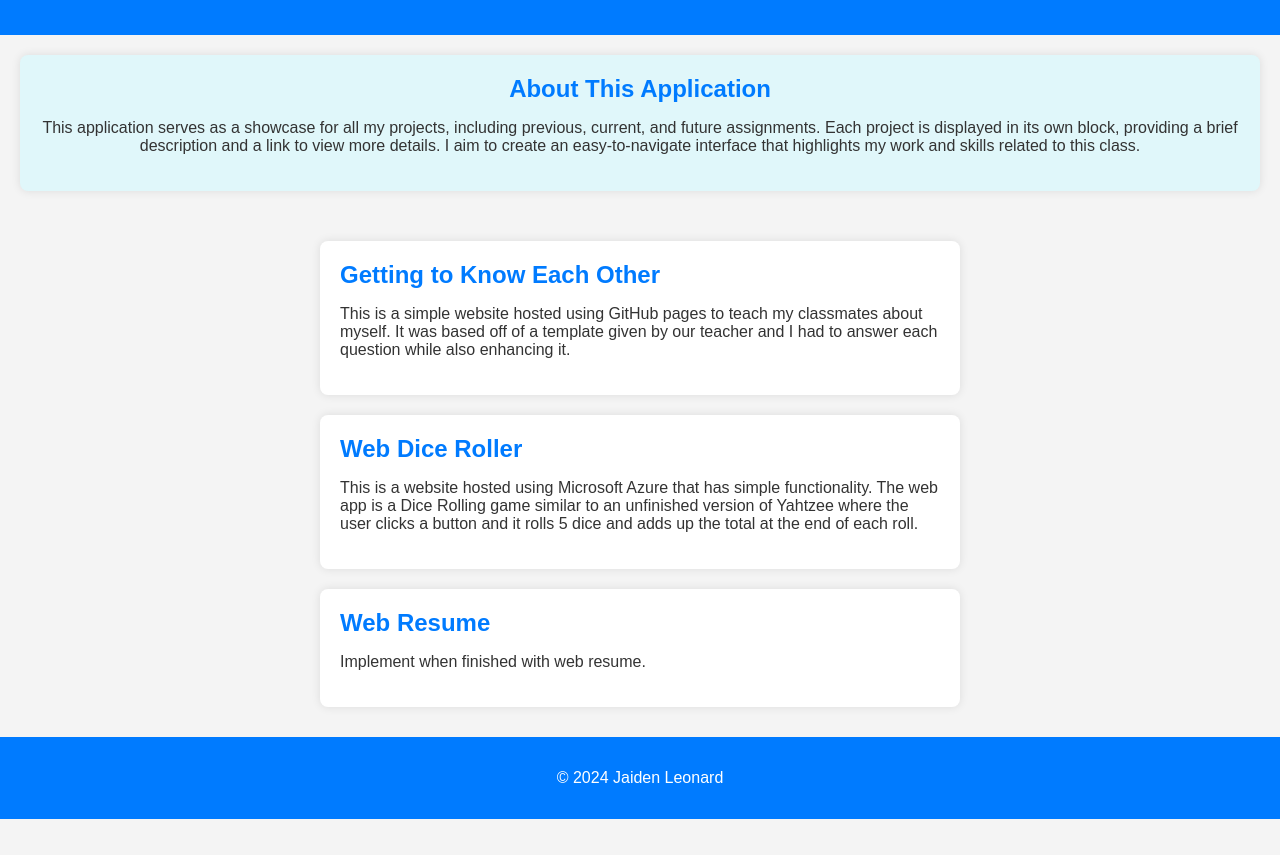
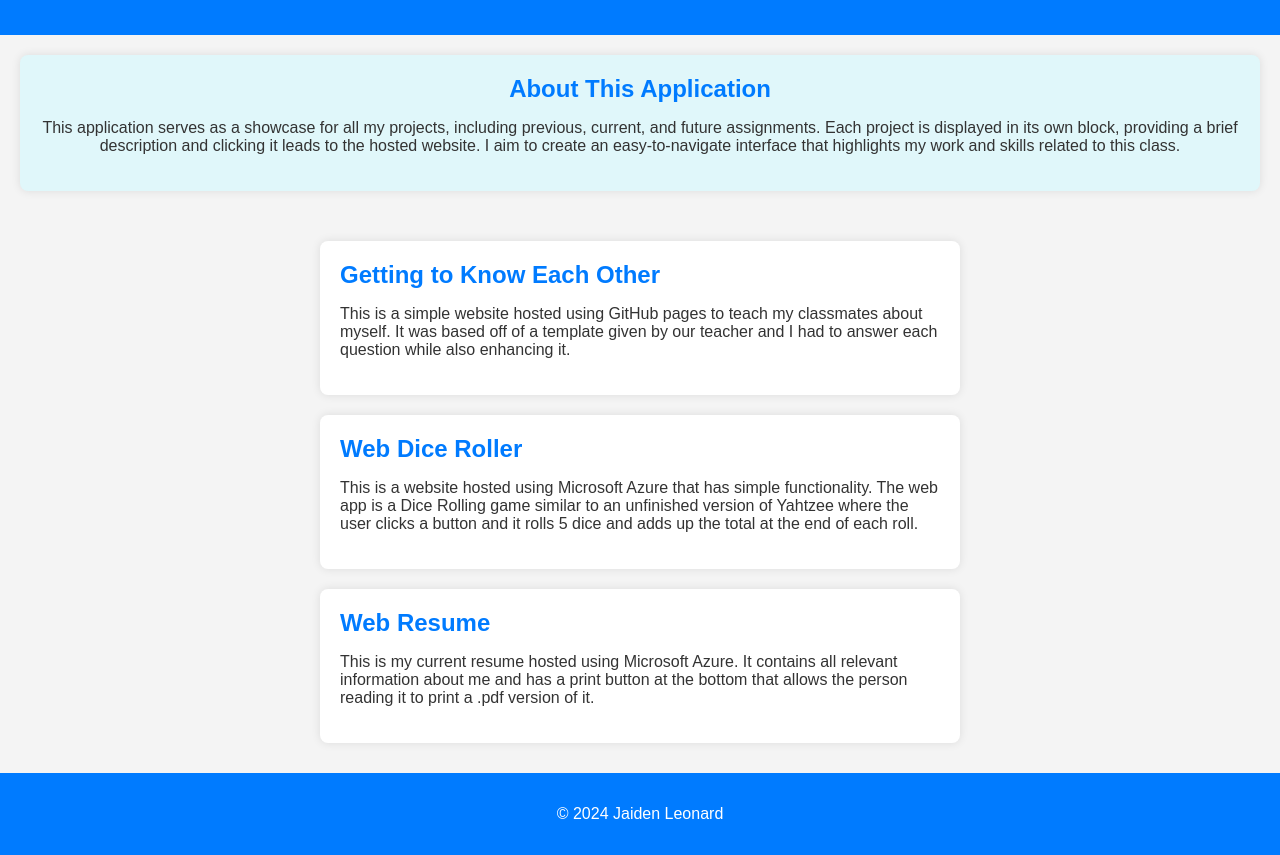
Before and after one commit to JTLeon301/assignment-portfolio, a plain HTML site: page index.html in a window 1280 px wide. Shown: the part 77-932 px from the top of the page. Before the commit the page ends 896 px from the top, so only its background shows below. Drawn offline with Linux system fonts and the light colour scheme.

Commit message:
Adding my web-resume website to the portfolio.

```diff
--- a/index.html
+++ b/index.html
@@ -13,7 +13,7 @@
 
     <section class="intro">
         <h2>About This Application</h2>
-        <p>This application serves as a showcase for all my projects, including previous, current, and future assignments. Each project is displayed in its own block, providing a brief description and a link to view more details. I aim to create an easy-to-navigate interface that highlights my work and skills related to this class.</p>
+        <p>This application serves as a showcase for all my projects, including previous, current, and future assignments. Each project is displayed in its own block, providing a brief description and clicking it leads to the hosted website. I aim to create an easy-to-navigate interface that highlights my work and skills related to this class.</p>
     </section>
 
     <main>
@@ -27,9 +27,9 @@
             <p>This is a website hosted using Microsoft Azure that has simple functionality. The web app is a Dice Rolling game similar to an unfinished version of Yahtzee where the user clicks a button and it rolls 5 dice and adds up the total at the end of each roll.</p>
         </div>
 
-        <div class="project-block" onclick="window.location='link-to-project3';">
+        <div class="project-block" onclick="window.location='https://happy-sky-0cd4cff10.5.azurestaticapps.net';">
             <h2>Web Resume</h2>
-            <p>Implement when finished with web resume.</p>
+            <p>This is my current resume hosted using Microsoft Azure. It contains all relevant information about me and has a print button at the bottom that allows the person reading it to print a .pdf version of it.</p>
         </div>
 
         <!-- Add more project blocks -->
```
